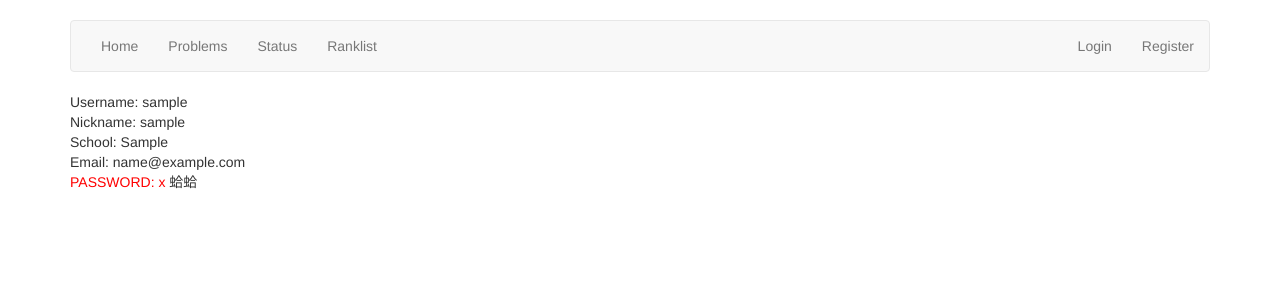
After one commit to KuribohG/mfpoj, a Django app: a page that uses oj/templates/user.html in a window 1280 px wide. The commit adds this page. Shown: the top 300 px of the page. Run offline with Django 3.2, Linux system fonts and the light colour scheme; tables that the repository leaves empty hold one stand-in row (values such as "Sample post"); some libraries are stand-ins or nearby versions.

Commit message:
add user information page and link of status and ranklist page

```diff
--- a/oj/templates/header.html
+++ b/oj/templates/header.html
@@ -33,7 +33,7 @@
 									 <a href="/modify/">ModifyUser</a>
 								</li>
 								<li>
-									 <a href="/"><font color=#FF0000><B>{{name}}</B></font></a>
+									 <a href="{% url 'user' name %}"><font color=#FF0000><B>{{name}}</B></font></a>
 								</li>
 								<li>
 									 <a href="/logout">Logout</a>
--- a/oj/templates/problemset.html
+++ b/oj/templates/problemset.html
@@ -20,7 +20,7 @@
 	</div>
 	<div class="row clearfix">
 		<div class="col-md-4 column">
-			<h2>{% for problem in problem_list %} <a href="file:///D|/mfpoj-master/oj/templates/problem.html"></a></h2>
+			{% for problem in problem_list %}
 			<h2><a href="{% url 'problem' problem.id %}"> {{ problem.title }} </a></h2>
 			<p>{% endfor %} </p>
 	  </div>
--- a/oj/templates/ranklist.html
+++ b/oj/templates/ranklist.html
@@ -26,7 +26,7 @@
       </td><td align="center" width="10%"><b>Ratio</b></td></tr>
   {% for user in user_list %}
     <tr><td align="center">1</td>
-      <td align="center">{{user.username}}</td>
+      <td align="center"><a href="{% url 'user' user.username %}">{{user.username}}</a></td>
       <td align="center">{{user.nickname}}</td>
       <td align="center">{{user.stat.Accepted}}</td>
       <td align="center">{{user.submit}}</td>
--- a/oj/templates/status.html
+++ b/oj/templates/status.html
@@ -23,7 +23,7 @@
   {% for submission in submission_list %}
   <tr>
     <td><div align="center">{{submission.id}}</div></td>
-    <td><div align="center">{{submission.user.username}}</div></td>
+    <td><div align="center"><a href="{% url 'user' submission.user.username %}">{{submission.user.username}}</a></div></td>
     <td><div align="center">{{submission.problem.id}}</div></td>
     <td><div align="center">{{submission.status}}</div></td>
     <td><div align="center">{{submission.memory_used}}</div></td>
--- /dev/null
+++ b/oj/templates/user.html
@@ -0,0 +1,19 @@
+<style type="text/css">
+<!--
+-->
+</style>
+<link href="../../static/css/style.css" rel="stylesheet" type="text/css" />
+{% include "header.html"%}
+<style type="text/css">
+<!--
+.STYLE4 {font-size: 24px}
+-->
+</style>
+<title>个人信息 - 魔法炮OJ</title><div class="container">
+Username: {{user.username}} <br>
+Nickname: {{user.nickname}} <br>
+School: {{user.school}} <br>
+Email: {{user.email}} <br>
+<font color=#FF0000>PASSWORD: {{user.password}}</font> 蛤蛤<br>
+
+</div>
--- a/oj/urls.py
+++ b/oj/urls.py
@@ -5,6 +5,7 @@ from . import views
 urlpatterns = [
     url(r'^problemset/$', views.problemset, name='problemset'),
     url(r'^problem/(?P<problem_id>[0-9]+)/$', views.problem, name='problem'),
+    url(r'^user/(?P<user_id>[\s|\S]+)/$', views.user, name='user'),
     url(r'^submit/(?P<problem_id>[0-9]+)/$', views.submit, name='submit'),
     url(r'^submit/$', views.submit, name='submit'),
     url(r'^$', views.index, name='index'),
--- a/oj/views.py
+++ b/oj/views.py
@@ -47,6 +47,14 @@ def problem(request, problem_id):
     else:
         context = {'problem': problem,'logined': 0, 'name': ''}
     return render(request, 'problem.html', context)
+
+def user(request, user_id):
+    user = User.objects.filter(username=user_id)[0]
+    if('username' in request.session.keys()):
+        context = {'user': user,'logined': 1, 'name': request.session['username']}
+    else:
+        context = {'user': user,'logined': 0, 'name': ''}
+    return render(request, 'user.html', context)
 
 def submit(request, **kwargs):
     if request.method == 'POST':
```
